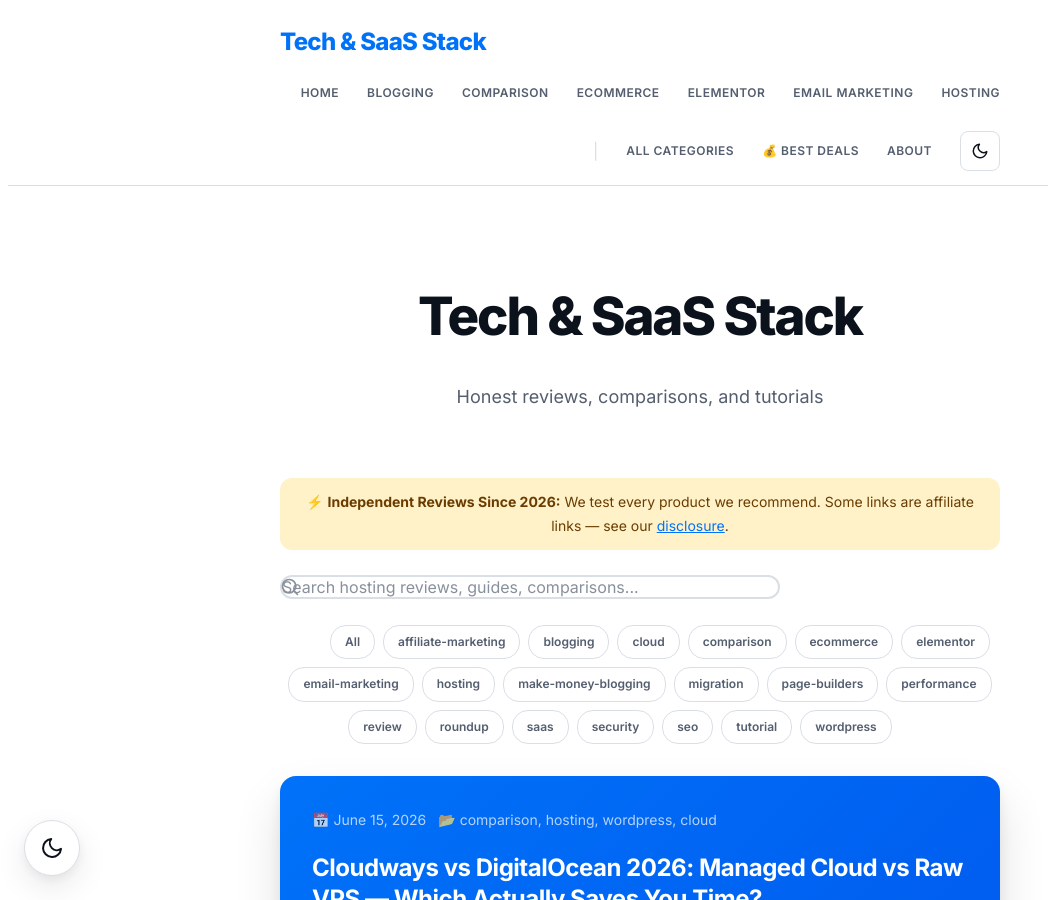
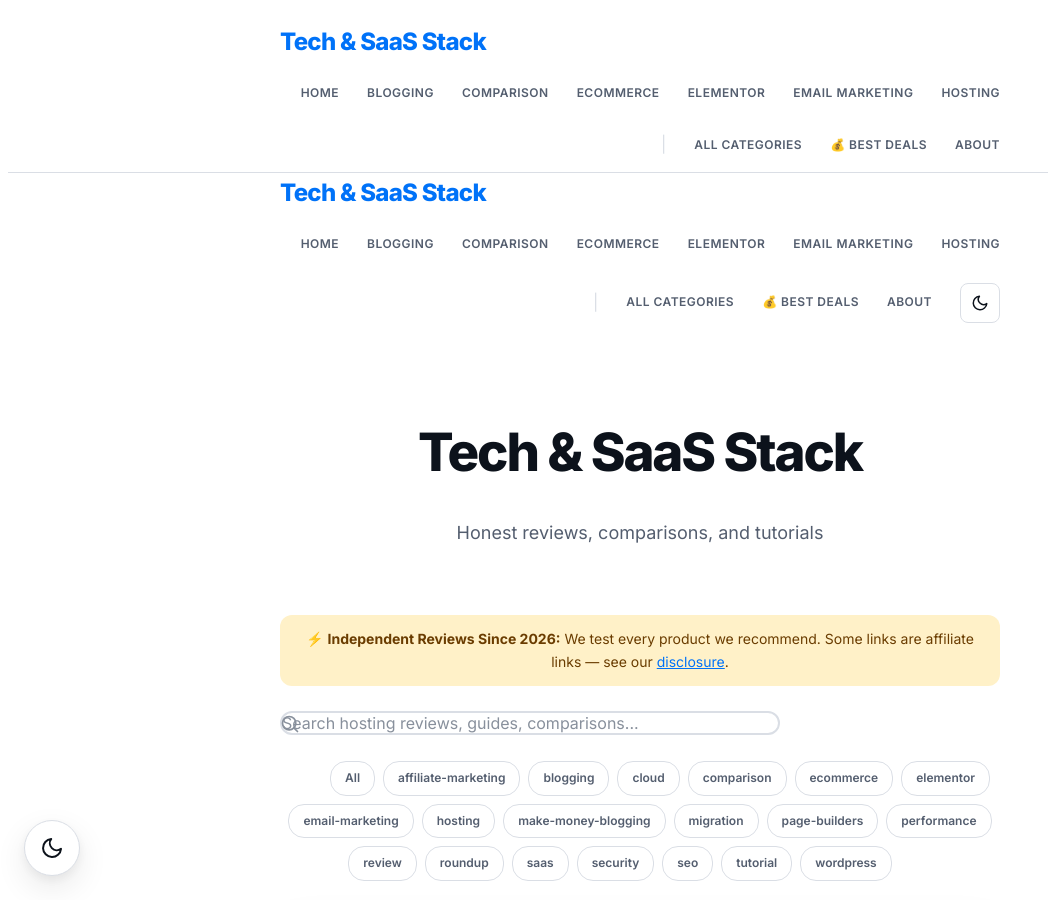
Before and after one commit to fellowizsick/tech-saas-stack, a Jekyll site: the page built from index.html, in a window 1280 px wide and 900 px high. Shown: the whole window, without its empty margins (0-1048 px from the left). Built offline with Jekyll 4.4.1, drawn with Linux system fonts in a browser that asks for light colours.

Commit message:
Remove theme toggle from nav/hamburger menu; keep only floating button at bottom-left

```diff
--- a/_layouts/default.html
+++ b/_layouts/default.html
@@ -185,6 +185,28 @@
         <a href="{{ site.baseurl }}/categories/">All Categories</a>
         <a href="{{ site.baseurl }}/best-deals/">💰 Best Deals</a>
         <a href="{{ site.baseurl }}/about/">About</a>
+      </div>
+      <button class="nav-toggle" id="navToggle" aria-label="Toggle navigation" aria-expanded="false">
+        <svg width="24" height="24" viewBox="0 0 24 24" fill="none" stroke="currentColor" stroke-width="2" stroke-linecap="round" stroke-linejoin="round">
+          <line x1="3" y1="6" x2="21" y2="6"></line>
+          <line x1="3" y1="12" x2="21" y2="12"></line>
+          <line x1="3" y1="18" x2="21" y2="18"></line>
+        </svg>
+      </button>
+    </div>
+  </nav>
+    <div class="container nav-inner">
+      <a class="nav-brand" href="{{ site.baseurl }}/">{{ site.title }}</a>
+      <div class="nav-links" id="navLinks">
+        <a href="{{ site.baseurl }}/">Home</a>
+        {% assign nav_categories = site.pages | where_exp: "page", "page.category_slug" %}
+        {% for cat in nav_categories limit:6 %}
+          <a href="{{ site.baseurl }}{{ cat.permalink }}">{{ cat.category_name }}</a>
+        {% endfor %}
+        <span class="nav-divider">|</span>
+        <a href="{{ site.baseurl }}/categories/">All Categories</a>
+        <a href="{{ site.baseurl }}/best-deals/">💰 Best Deals</a>
+        <a href="{{ site.baseurl }}/about/">About</a>
         <button class="theme-toggle" id="themeToggle" aria-label="Toggle dark mode" title="Toggle dark mode">
           <svg class="icon-sun" width="18" height="18" viewBox="0 0 24 24" fill="none" stroke="currentColor" stroke-width="2" stroke-linecap="round" stroke-linejoin="round" style="display:none;">
             <circle cx="12" cy="12" r="5"></circle>
@@ -210,7 +232,6 @@
         </svg>
       </button>
     </div>
-  </nav>
 
   <main class="container">
     {% if page.layout == "post" or page.layout == "page" %}
```
